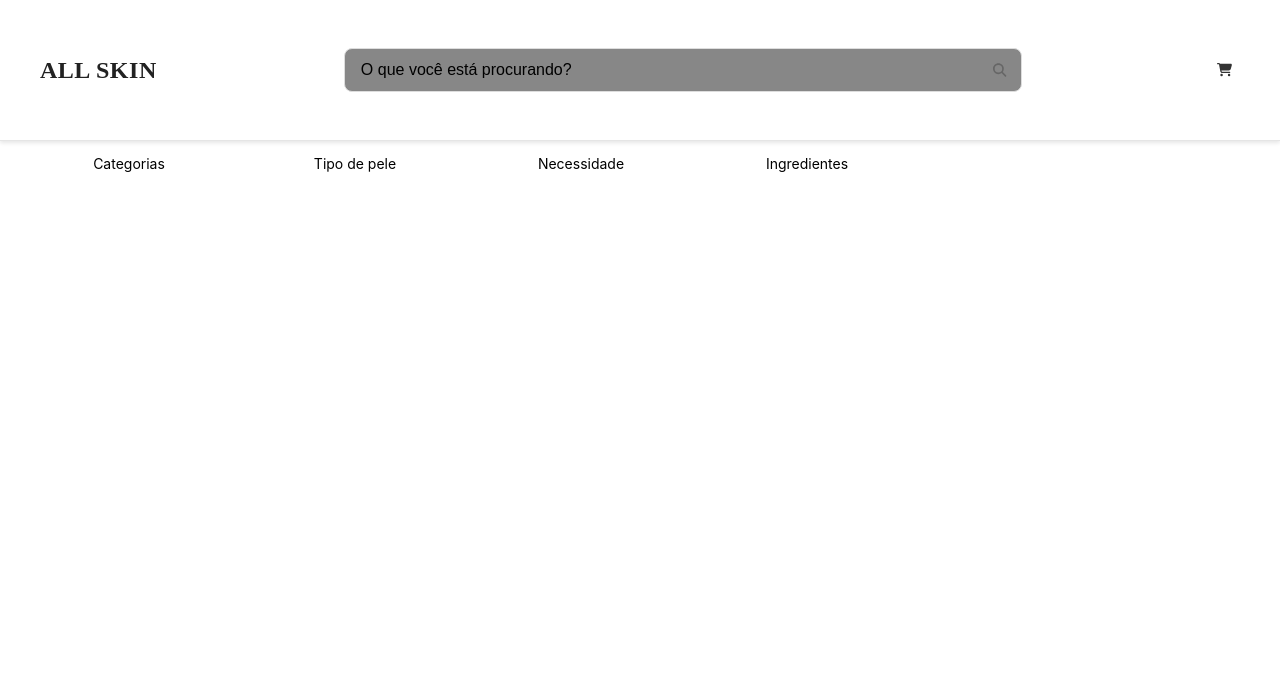
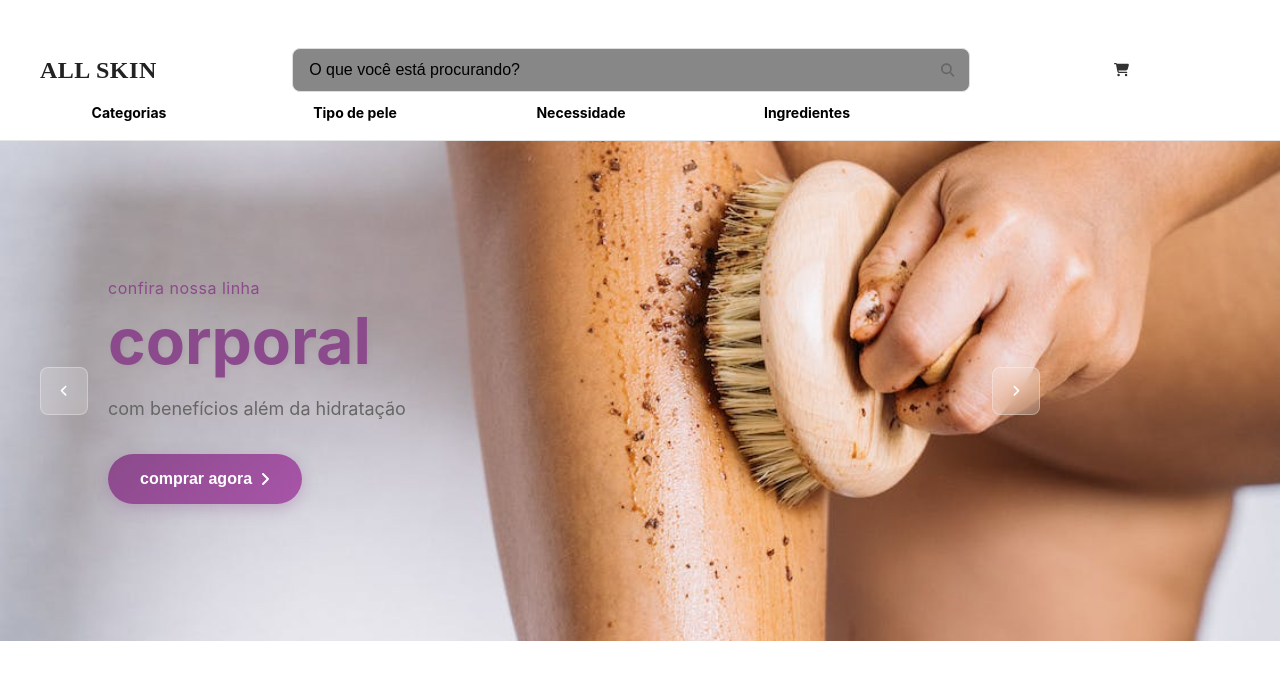
Before and after one commit to Tkmendes/el-skin-webapp, a React (Create React App) app: page / in a window 1280 px wide. Shown: the top 680 px of the page. Built offline with nearby package versions, Linux system fonts and the light colour scheme.

Commit message:
Atualização banner

```diff
--- a/package.json
+++ b/package.json
@@ -20,7 +20,8 @@
     "react-scripts": "5.0.1",
     "styled-components": "^6.1.19",
     "typescript": "^4.9.5",
-    "web-vitals": "^2.1.4"
+    "web-vitals": "^2.1.4",
+    "react-router-dom": "^6.2.1"
   },
   "scripts": {
     "start": "react-scripts start",
--- a/src/App.tsx
+++ b/src/App.tsx
@@ -1,6 +1,6 @@
 import React from 'react';
-import HeaderComponents from './Componentes/Header/headerComponents';
 import styled from 'styled-components';
+import Home from './Pages/Home';
 
 
 
@@ -13,7 +13,8 @@ function App() {
 
 
     <AppDiv>
-      <HeaderComponents/>
+      <Home/>
+
     </AppDiv>
   );
 }
--- /dev/null
+++ b/src/Componentes/BannerSection/BannerContainer.tsx
@@ -0,0 +1,166 @@
+
+import React from 'react';
+import styled from "styled-components";
+import { useState } from "react";
+import { dadosBanner } from "../DadosBanner/dadosBanner";
+import { FontAwesomeIcon } from '@fortawesome/react-fontawesome';
+import { faAngleLeft, faAngleRight } from '@fortawesome/free-solid-svg-icons';
+
+
+
+
+
+
+const BannerSection = styled.section`
+    position: relative;
+    min-height: 500px;
+    display: flex;
+    align-items: center;
+     background: linear-gradient(135deg, rgba(255, 255, 255, 0.95) 0%, rgba(255, 255, 255, 0.85) 40%, transparent 60%),
+              linear-gradient(45deg, #f8f6f3 0%, #e8e4e0 100%);
+    background-image: url("${(props) => props.color}");
+    background-size: cover;
+    background-position: center;
+    background-repeat: no-repeat;
+    overflow: hidden;
+`
+const CarouselContainer = styled.div`
+    width: 100%;
+    max-width: 1200px;
+    margin: 0 auto;
+    padding: 0 20px;
+    position: relative;
+    z-index: 2;
+`
+const CarouselContent = styled.div`
+    display: flex;
+    align-items: center;
+    gap: 20px;
+    max-width: 1000px;
+`
+const CarouselNavButton = styled.button`
+    background: rgba(255, 255, 255, 0.2);
+    border: 1px solid rgba(255, 255, 255, 0.3);
+    width: 48px;
+    height: 48px;
+    border-radius: 8px;
+    display: flex;
+    align-items: center;
+    justify-content: center;
+    cursor: pointer;
+    transition: all 0.3s ease;
+    backdrop-filter: blur(10px);
+
+    &::hover{
+        background: rgba(255, 255, 255, 0.3);
+        transform: translateX(-2px);
+    }
+`
+const CarouselText = styled.div`
+    flex: 1;
+    text-align: left;
+`
+
+const CarouselSubtitle =  styled.span`
+    display: block;
+    font-size: 16px;
+    color: #8B4A8B;
+    margin-bottom: 8px;
+    font-weight: 400;
+    letter-spacing: 0.5px;
+
+`
+const CarouselTitle =  styled.h1`
+    font-size: 64px;
+    font-weight: 700;
+    color: #8B4A8B;
+    margin: 0;
+    margin-bottom: 16px;
+    line-height: 1.1;
+    text-shadow: 2px 2px 4px rgba(139, 74, 139, 0.1);
+`
+
+const CarouselDescription =  styled.p`
+    font-size: 18px;
+    color: #666;
+    margin-bottom: 32px;
+    line-height: 1.5;
+    max-width: 400px;
+`
+
+const CarouselCtaButton =  styled.button`
+    background: linear-gradient(135deg, #8B4A8B 0%, #A855A8 100%);
+    color: white;
+    border: none;
+    padding: 16px 32px;
+    border-radius: 32px;
+    font-size: 16px;
+    font-weight: 600;
+    cursor: pointer;
+    transition: all 0.3s ease;
+    display: flex;
+    align-items: center;
+     gap: 8px;
+    box-shadow: 0 4px 16px rgba(139, 74, 139, 0.3);
+    text-transform: lowercase;
+
+    &::hover{
+        background: linear-gradient(135deg, #7A3E7A 0%, #9333EA 100%);
+        transform: translateY(-2px);
+        box-shadow: 0 8px 24px rgba(139, 74, 139, 0.4);
+    }
+
+    &::active{
+        transform: translateY(0);
+    }
+`
+
+function BannerContainer(){
+    const [idxItemAtual, setIdxItemAtual] = useState(0);
+
+    function previousItem() {
+        setIdxItemAtual((prevIdx) => (prevIdx === 0 ? dadosBanner.length - 1 : prevIdx - 1));
+    }
+
+    function nextItem() {
+        setIdxItemAtual((prevIdx) => (prevIdx === dadosBanner.length - 1 ? 0 : prevIdx + 1));
+    }
+
+    return(
+        <BannerSection color={dadosBanner[idxItemAtual].src}>
+            <CarouselContainer>
+                <CarouselContent>
+                    <CarouselNavButton aria-label="Voltar" onClick={previousItem}>
+                        <FontAwesomeIcon width="60" height="24" icon={faAngleLeft} style={{ color: 'white' }} />
+                    </CarouselNavButton>
+                    <CarouselText>
+                        <CarouselSubtitle>
+                            {dadosBanner[idxItemAtual].subtitle}
+                        </CarouselSubtitle>
+                        <CarouselTitle>
+                            {dadosBanner[idxItemAtual].title}
+                        </CarouselTitle>
+                        <CarouselDescription>
+                            {dadosBanner[idxItemAtual].description}
+                        </CarouselDescription>
+                        <CarouselCtaButton>
+                            comprar agora
+                            <FontAwesomeIcon icon={faAngleRight} />
+                        </CarouselCtaButton>
+                    </CarouselText>
+
+                    <CarouselNavButton aria-label="Próximo" onClick={nextItem}>
+                        <FontAwesomeIcon width="60" height="24" icon={faAngleRight} style={{ color: 'white' }} />
+                    </CarouselNavButton>
+                </CarouselContent>
+            </CarouselContainer>
+
+
+        </BannerSection>
+    )
+
+
+}
+
+
+export default BannerContainer
--- /dev/null
+++ b/src/Componentes/DadosBanner/dadosBanner.tsx
@@ -0,0 +1,12 @@
+import banner1 from "../../Imagens/banner1.png"
+import banner2 from "../../Imagens/banner2.png"
+import banner3 from "../../Imagens/banner3.png"
+
+
+export const dadosBanner = [
+    {subtitle:'confira nossa linha', title:'corporal', description: 'com benefícios além da hidratação', src:banner1, id:1},
+    {subtitle:'toda linha', title:'anti-age', description: 'use o cupom ANTIAGE15', src:banner2, id:2},
+    {subtitle:'', title:'kits incríveis', description: 'até 50% OFF', src:banner3, id:3},
+
+
+];
--- a/src/Componentes/Header/headerComponents.tsx
+++ b/src/Componentes/Header/headerComponents.tsx
@@ -4,6 +4,7 @@ import LogoHeader from "../Logo/logo"
 import Pesquisa from "../Pesquisa/PesquisaContainer"
 import OpcoesHeader from "../OpcoesHeader/OpcoesHeader"
 import CartButton from "../CartButton/cartButton"
+
 
 const Container = styled.div`
   max-width: 1200px;
@@ -28,7 +29,10 @@ const LogoTxt = styled.p`
   vertical-align: baseline;
 
 `
-
+const OpcoesContainer = styled.div`
+  padding: 1rem 0;
+  margin-top: 2.5rem;
+`
 
 function HeaderComponents(){
         return(
@@ -38,15 +42,18 @@ function HeaderComponents(){
                 <Container>
 
                   <LogoHeader>
-                    <LogoTxt>ALL SKIN</LogoTxt>
+                      <LogoTxt>ALL SKIN</LogoTxt>
                   </LogoHeader>
+
                   <Pesquisa/>
                   <CartButton/>
 
-                  </Container>
+                  <OpcoesContainer>
+                      <OpcoesHeader/>
+                  </OpcoesContainer>
 
+                </Container>
               </HeaderTop>
-              <OpcoesHeader/>
           </HeaderContainer>
 
         );
--- a/src/Componentes/OpcoesHeader/OpcoesHeader.tsx
+++ b/src/Componentes/OpcoesHeader/OpcoesHeader.tsx
@@ -20,6 +20,7 @@ const Opcao = styled.li`
     cursor: pointer;
     min-width: 120px;
     list-style: none;
+    font-weight: bold;
 
 `
 
--- /dev/null
+++ b/src/Pages/Home.tsx
@@ -0,0 +1,15 @@
+import HeaderComponents from "../Componentes/Header/headerComponents";
+import BannerContainer from "../Componentes/BannerSection/BannerContainer";
+
+
+function Home(){
+
+    return(
+        <div>
+            <HeaderComponents/>
+            <BannerContainer/>
+        </div>
+    )
+}
+
+export default Home
```
Also changed, not shown: src/Imagens/banner1.png (renamed from src/Imagens/bnner1.png), 1 other file (tests, documents, lock files or other folders).
